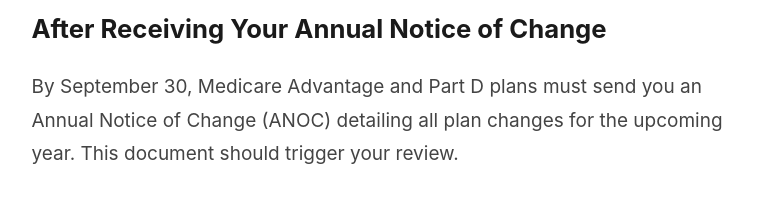
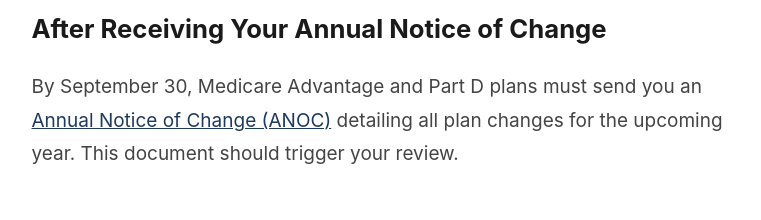
Before and after one commit to guthub-jason-gt/unbiasedmedicareadvisor, a website: page blog/medicare-second-opinion/index.html in a window 1280 px wide. Shown: the part 11692-11912 px from the top of the page, without its empty margins (37-798 px from the left). Drawn offline with Linux system fonts and the light colour scheme.

Commit message:
Add citation: ANOC September 30 deadline (ncoa.org)

```diff
--- a/blog/medicare-second-opinion/index.html
+++ b/blog/medicare-second-opinion/index.html
@@ -1205,7 +1205,7 @@
                     <h3>After Receiving Your Annual Notice of Change</h3>
 
                     <p>
-                        By September 30, Medicare Advantage and Part D plans must send you an Annual Notice of Change (ANOC) detailing all plan changes for the upcoming year. This document should trigger your review.
+                        By September 30, Medicare Advantage and Part D plans must send you an <a href="https://www.ncoa.org/article/what-is-a-medicare-annual-notice-of-change-anoc/" target="_blank" rel="noopener">Annual Notice of Change (ANOC)</a> detailing all plan changes for the upcoming year. This document should trigger your review.
                     </p>
 
                     <h3>After a Major Health Diagnosis</h3>
```
Also changed, not shown: src/blog/medicare-second-opinion/index.html (+1 -1 lines).
